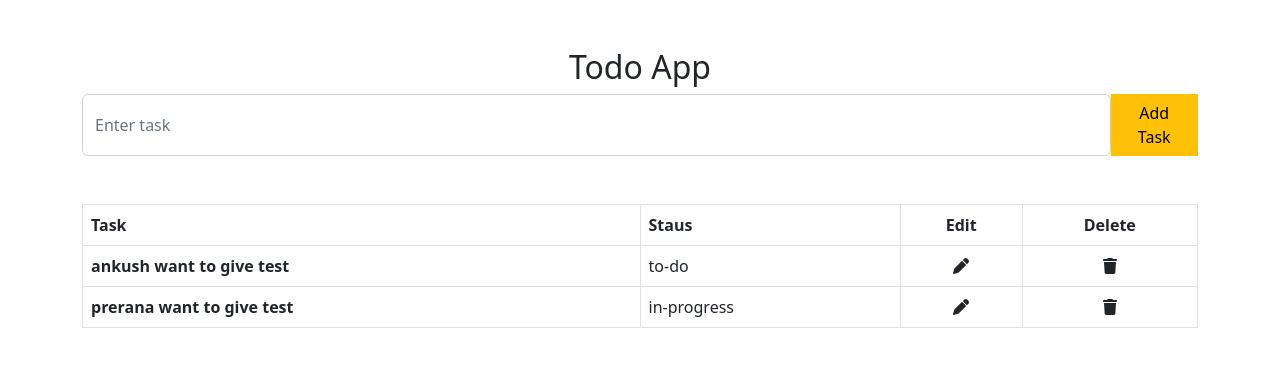
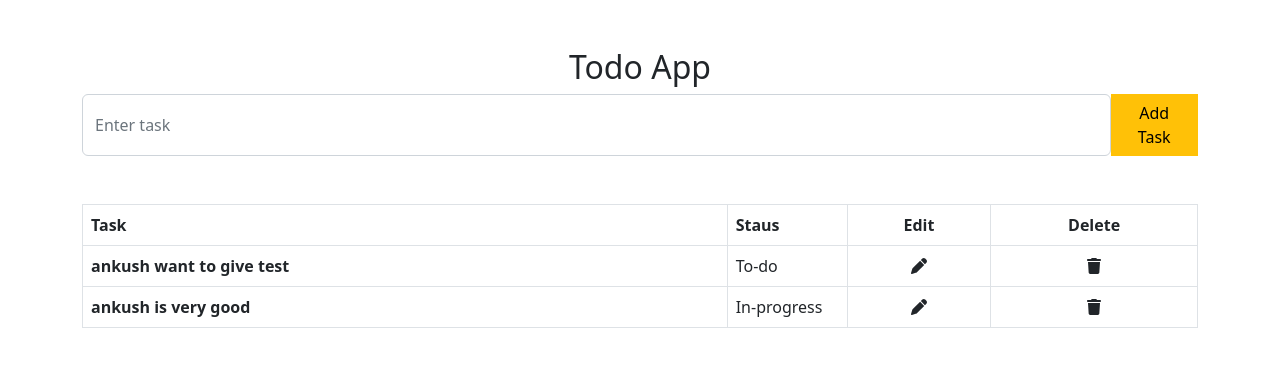
Before and after one commit to ankushw1/to-do-app-with-vuejs, a Vue app: page / in a window 1280 px wide. Shown: the top 366 px of the page. Built offline with nearby package versions, Linux system fonts and the light colour scheme.

Commit message:
additn striking to-do, in-progress and finished

```diff
--- a/src/components/TodoApp.vue
+++ b/src/components/TodoApp.vue
@@ -19,10 +19,12 @@
   </thead>
   <tbody>
     <tr v-for='(task,index) in tasks' :key='index'>
-      <th>{{task.name}}</th>
-      <td>{{task.status}}</td>
+      <th><span :class="{ 'line-through': task.status === 'Finished' }">
+              {{ task.name }}
+            </span></th>
+      <td style='width:120px'><span class='pointer'  @click='statusUpdate(index)'>{{task.status}}</span></td>
             <td><div class='text-center' @click='editTask(index)'>
-              <span class="fa fa-pen pointer"></span>
+              <span  class="fa fa-pen pointer"></span>
             </div></td>
             <td><div class='text-center' @click='deleteTask(index)'>
               <span class="fa fa-trash pointer"></span>
@@ -48,11 +50,12 @@ export default {
         return {
             task:'',
             editedTask:null,
+            availableStatuses: ['To-do','In-progress','Finished'],
             tasks: [
                 {name: 'ankush want to give test',
-                status:'to-do'},
-                {name: 'prerana want to give test',
-                status:'in-progress'}
+                status:'To-do'},
+                {name: 'ankush is very good',
+                status:'In-progress'}
             ]
         }
     },
@@ -79,11 +82,17 @@ export default {
 
         deleteTask(index){
             this.tasks.splice(index,1)
+            alert('To-do task deleted sussessfully!!!')
         },
 
         editTask(index){
             this.task = this.tasks[index].name;
             this.editedTask=index
+        },
+        statusUpdate(index){
+          let newIndex = this.availableStatuses.indexOf(this.tasks[index].status)
+          if(++newIndex > 2) newIndex = 0
+          this.tasks[index].status = this.availableStatuses[newIndex]
         }
     },
 
@@ -92,4 +101,10 @@ export default {
 </script>
 
 <style scoped>
+.pointer{
+  cursor:pointer;
+}
+.line-through {
+  text-decoration: line-through;
+}
 </style>
```
